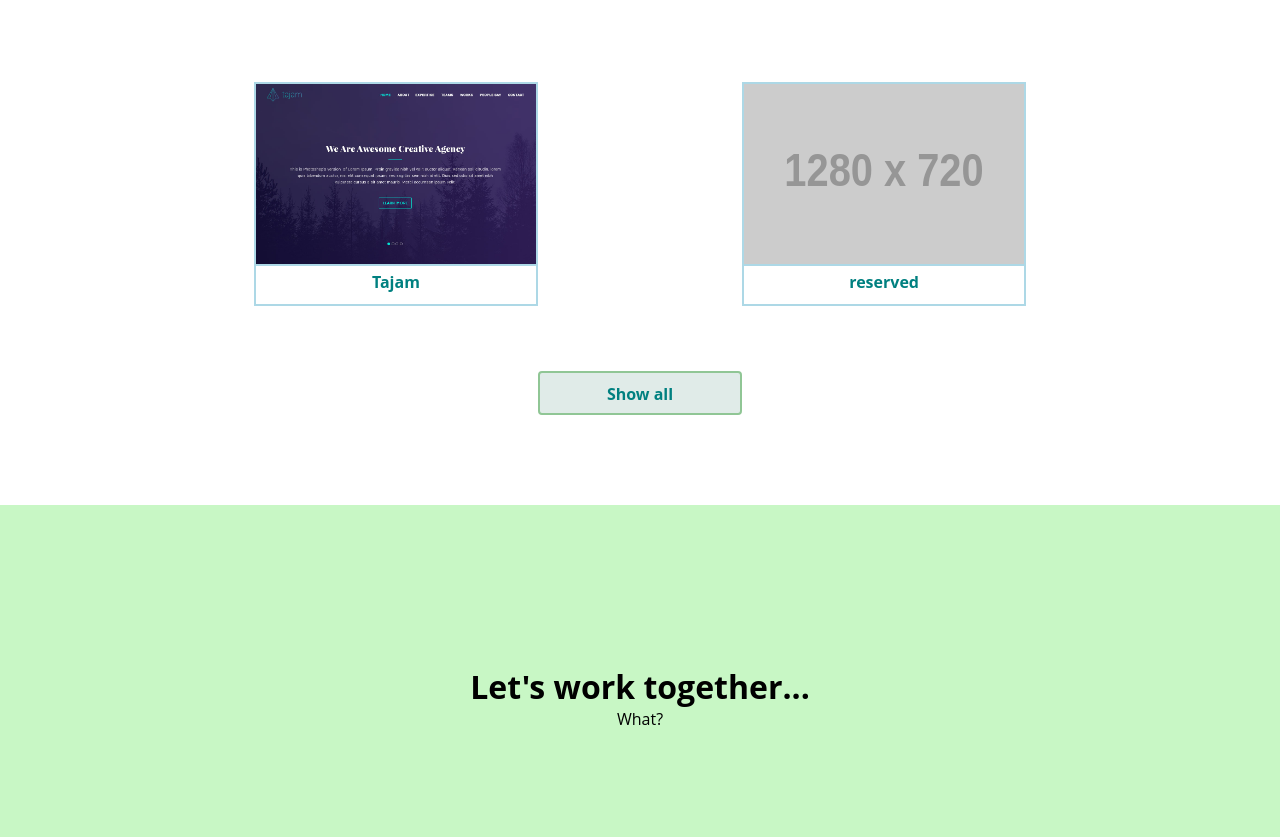
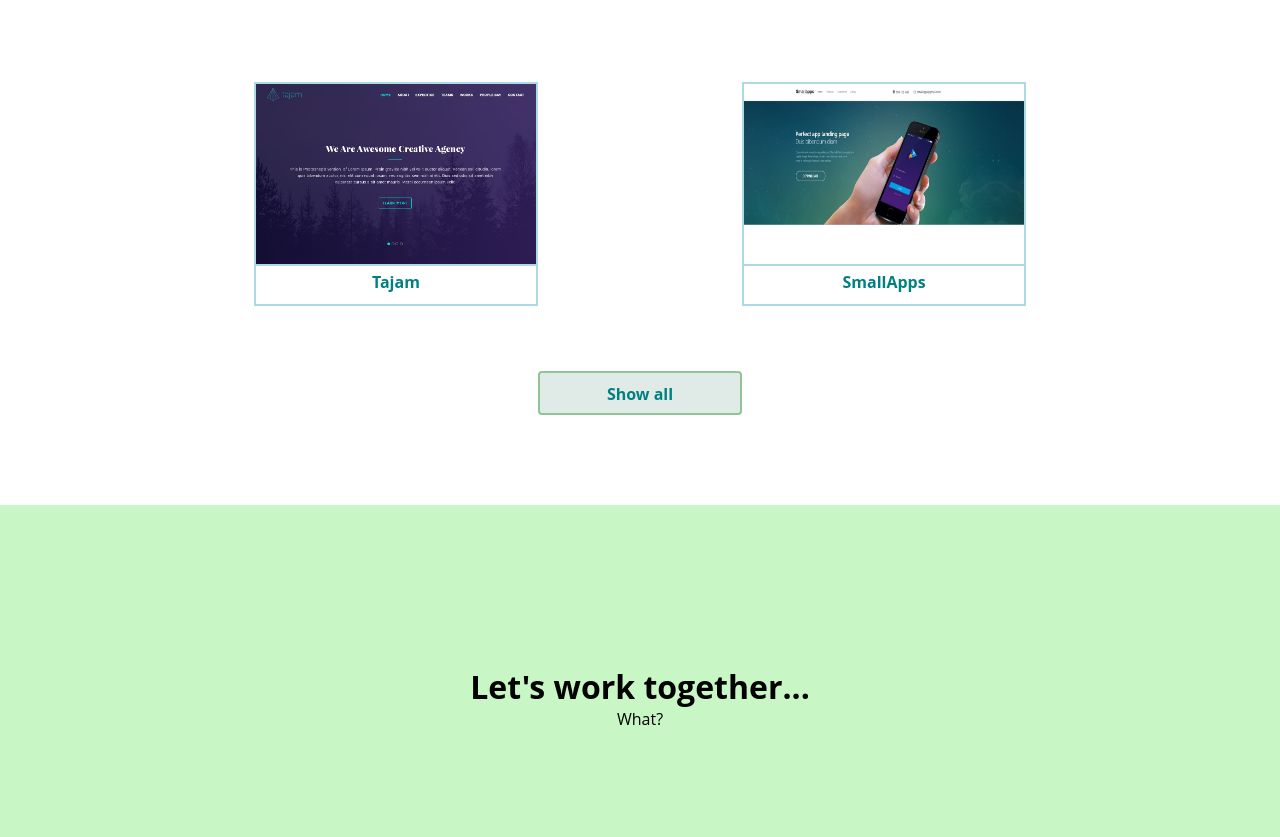
Before and after one commit to Zahadym/main_title, a plain HTML site: page index.html in a window 1280 px wide. Shown: the part 1459-2296 px from the top of the page. Drawn offline with Linux system fonts and the light colour scheme; placeholder pictures from the web are drawn by us.

Commit message:
Add files via upload

```diff
--- a/index.html
+++ b/index.html
@@ -45,9 +45,9 @@
           <img class="project-pic" src="img/tajem.jpg" alt="project">
           <div class="project-title">Tajam</div>
         </a>
-        <a href="#" target="_blank" class="project project-tile">
-          <img class="project-pic" src="https://placehold.it/1280x720" alt="project">
-          <div class="project-title">reserved</div>
+        <a href="https://zahadym.github.io/smallapps/" target="_blank" class="project project-tile">
+          <img class="project-pic" src="img/smallapps.jpg" alt="project">
+          <div class="project-title">SmallApps</div>
         </a>
 
         <a href="#" class="show-all" target="_blank">Show all</a>
```
Also changed, not shown: img/smallapps.jpg (added).
